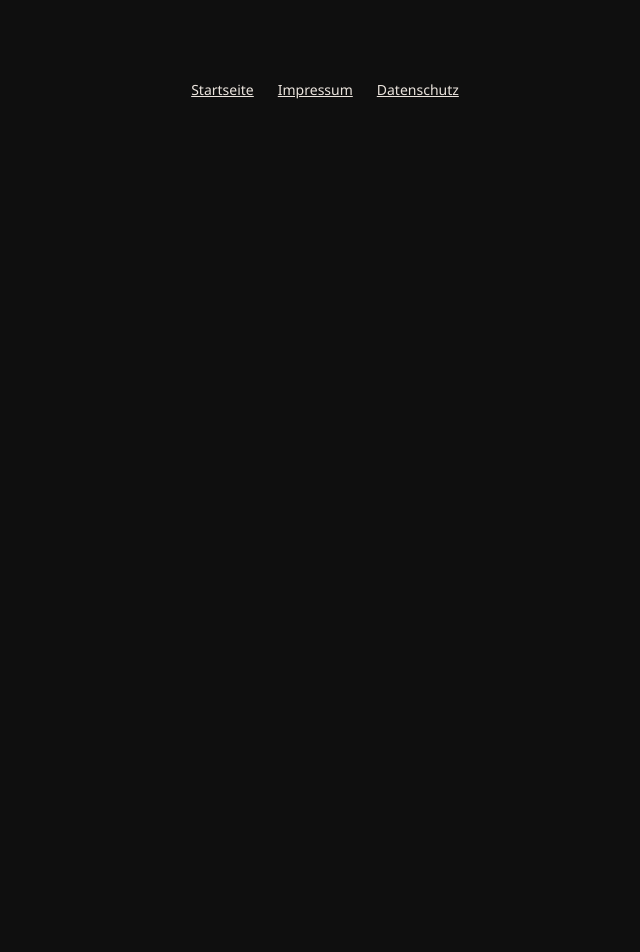
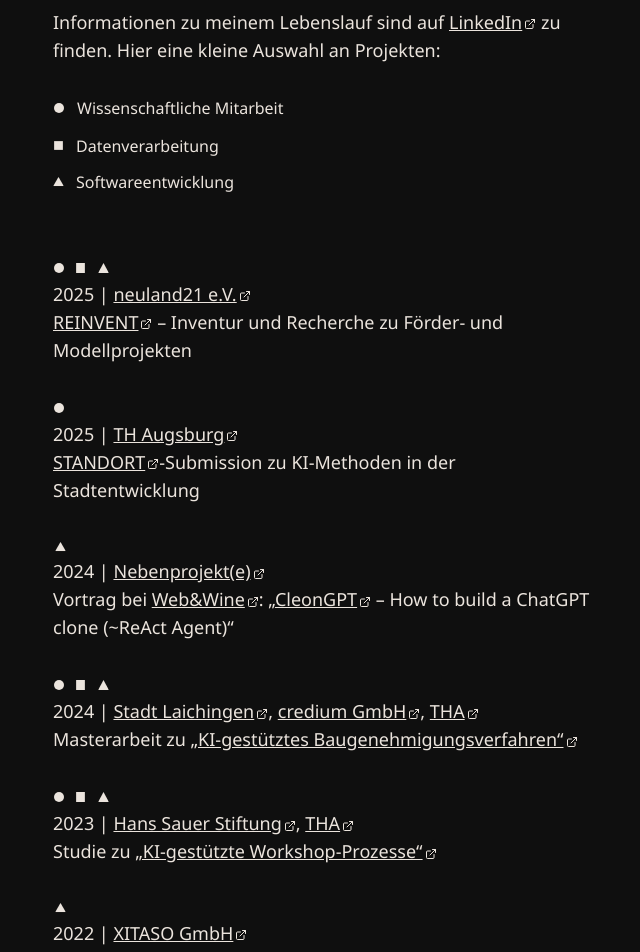
Before and after one commit to schwamic/digimunea, a Next.js app: page /references in a window 1280 px wide. Shown: the part 180-1132 px from the top of the page, without its empty margins (315-955 px from the left). Before the commit the page ends 800 px from the top, so only its background shows below. Built offline with nearby package versions, Linux system fonts and the light colour scheme; a web font is replaced by a local one.

Commit message:
feat: add references

```diff
--- a/src/app/_components/ServiceCard.tsx
+++ b/src/app/_components/ServiceCard.tsx
@@ -1,6 +1,6 @@
 import { useMemo } from 'react';
 import Card from '@/app/_components/Card';
-import List from '@/app/_components/List';
+import Text from '@/app/_components/Text';
 
 export default function ServiceCard({ title, description, symbol, style }: ServiceCardProps) {
     const isMono = useMemo(() => style === 'mono', [style]);
@@ -8,12 +8,8 @@
     return (
         <Card className={`box-border inline-block w-full ${isMono ? 'font-mono' : 'font-sans-monolike'}`}>
             <h3 className={`mb-4 ${isMono ? 'text-2xl' : 'text-2xl-monolike'}`}>{title}</h3>
-            {/* TODO use Text Component */}
-            {Array.isArray(description) ? (
-                <List items={description} className={`${isMono ? 'text-lg' : 'text-lg-monolike'}`} />
-            ) : (
-                <p className={isMono ? 'text-lg' : 'text-lg-monolike'}>{description}</p>
-            )}
+            {/* @ts-expect-error literal object types */}
+            <Text className={`${isMono ? 'text-lg' : 'text-lg-monolike'}`} content={description} />
             <div className={`float-right mt-1 -mb-2 ${symbol} scale-50`} />
         </Card>
     );
@@ -21,7 +17,13 @@
 
 type ServiceCardProps = Readonly<{
     title: string;
-    description: string | string[];
+    description: Array<{
+        list?: Array<string>;
+        text?: string;
+        link?: string;
+        route?: string;
+        styles?: string;
+    }>;
     symbol: 'circle' | 'square' | 'triangle';
     style: 'mono' | 'sans';
 }> &
--- a/src/app/page.tsx
+++ b/src/app/page.tsx
@@ -62,24 +62,34 @@
     services: [
         {
             title: 'Wissenschaftliche Mitarbeit',
-            description:
-                'Praktische Handreichungen, politische  Paper und Fachartikel zu aktuellen Themen wie Civic Tech, Smart Cities & Regions, künstliche Intelligenz und Open Source – qualitativ und nutzer:innenzentriert. ',
+            description: [
+                {
+                    text: 'Praktische Handreichungen, politische  Paper und Fachartikel zu aktuellen Themen wie Civic Tech, Smart Cities & Regions, künstliche Intelligenz und Open Source – qualitativ und nutzer:innenzentriert.',
+                },
+            ],
             style: 'sans' as const,
             symbol: 'circle' as const,
         },
         {
             title: 'Datenverarbeitung',
-            description:
-                'Zum Einsatz kommt alles was das Python Ökosystem zu bieten hat; z.B. für Web-Scraping, Data-Cleaning, Visualisierung, Analyse, Machine Learning, Regression und Klassifizierung. Python bietet zudem die Möglichkeit den Quellcode zu erweitern und modular einzubetten.',
+            description: [
+                {
+                    text: 'Zum Einsatz kommt alles was das Python Ökosystem zu bieten hat; z.B. für Web-Scraping, Data-Cleaning, Visualisierung, Analyse, Machine Learning, Regression und Klassifizierung. Python bietet zudem die Möglichkeit den Quellcode zu erweitern und modular einzubetten.',
+                },
+            ],
             style: 'mono' as const,
             symbol: 'square' as const,
         },
         {
             title: 'Softwareentwicklung',
             description: [
-                'Von Beratung und Workshops bis Prototyping und Mitarbeit',
-                'TypeScript und Python zur Fullstack-/Cross-Plattform-Entwicklung und (Teil-) Automatisierung',
-                'Containerbasiertes Hosting für kleine bis mittlere Projekte (z.B. Hetzner VPS)',
+                {
+                    list: [
+                        'Von Beratung und Workshops bis Prototyping und Mitarbeit',
+                        'TypeScript und Python zur Fullstack-/Cross-Plattform-Entwicklung und (Teil-) Automatisierung',
+                        'Containerbasiertes Hosting für kleine bis mittlere Projekte (z.B. Hetzner VPS)',
+                    ],
+                },
             ],
             style: 'mono' as const,
             symbol: 'triangle' as const,
--- a/src/app/privacy-policy/page.tsx
+++ b/src/app/privacy-policy/page.tsx
@@ -22,7 +22,7 @@
 }
 
 const content = {
-    title: 'datenschutzerklärung',
+    title: 'datenschutz',
     items: [
         {
             title: 'Benennung der verantwortlichen Stelle',
--- a/src/app/references/page.tsx
+++ b/src/app/references/page.tsx
@@ -2,20 +2,53 @@
 
 import { useTextAnimation } from '@/app/_hooks/useTextAnimation';
 import Header from '@/app/_components/Header';
+import Text from '@/app/_components/Text';
 
 export default function References() {
-    const title = useTextAnimation(content.title);
+    const title = useTextAnimation(content.header.frames);
 
     return (
         <>
             <Header title={title} />
-            <main>Referenzen works!</main>
+            <main>
+                <section className="mt-16">
+                    {/* @ts-expect-error literal object types */}
+                    <Text className="mb-6 text-lg" content={content.intro} />
+                    <ul className="list-none -ml-3">
+                        {content.caption.map((item, idx) => (
+                            <li key={idx} className="flex items-center">
+                                <div className={`scale-25 ${item.symbol} ${item.style}`} />
+                                <p className="font-sans text-md">{item.description}</p>
+                            </li>
+                        ))}
+                    </ul>
+                </section>
+                <section className="mt-12">
+                    <ul className="list-none">
+                        {content.projects.map((project, idx) => (
+                            <li key={idx} className="text-lg mb-6">
+                                <div className="flex -ml-1.5 -mb-2">
+                                    {project.symbols.map((symbol, sidx) => (
+                                        <div key={sidx} className={`scale-25 -mx-2 ${symbol}`} />
+                                    ))}
+                                </div>
+                                {/* @ts-expect-error literal object types */}
+                                <Text content={project.company} />
+                                {/* @ts-expect-error literal object types */}
+                                <Text content={project.description} />
+                            </li>
+                        ))}
+                        <li>[...]</li>
+                    </ul>
+                </section>
+            </main>
         </>
     );
 }
 
 const content = {
-    title: [
+    header: {
+        frames: [
             'referenzen',
             'r3ferenzen',
             'ref3renzen',
@@ -25,4 +58,116 @@
             'refer3nz3n',
             'referen7en',
         ],
+    },
+    intro: [
+        {
+            text: 'Informationen zu meinem Lebenslauf sind auf ',
+        },
+        {
+            text: 'LinkedIn',
+            link: 'https://www.linkedin.com/in/schwamic',
+        },
+        {
+            text: ' zu finden. Hier eine kleine Auswahl an Projekten:',
+        },
+    ],
+    caption: [
+        { symbol: 'circle', description: 'Wissenschaftliche Mitarbeit', style: '-ml-0.5 -mr-0.5' },
+        { symbol: 'square', description: 'Datenverarbeitung', style: '' },
+        { symbol: 'triangle', description: 'Softwareentwicklung', style: '-ml-1 -mr-1' },
+    ],
+    projects: [
+        {
+            symbols: ['circle', 'square', 'triangle'],
+            company: [{ text: '2025 | ' }, { text: 'neuland21 e.V.', link: 'https://neuland21.de' }],
+            description: [
+                { text: 'REINVENT', link: 'https://neuland21.de/projekte/reinvent' },
+                { text: ' – Inventur und Recherche zu Förder- und Modellprojekten' },
+            ],
+        },
+        {
+            symbols: ['circle'],
+            company: [{ text: '2025 | ' }, { text: 'TH Augsburg', link: 'https://tha.de' }],
+            description: [
+                { text: 'STANDORT', link: 'https://www.springerprofessional.de/standort/5054282' },
+                { text: '-Submission zu KI-Methoden in der Stadtentwicklung' },
+            ],
+        },
+        {
+            symbols: ['triangle'],
+            company: [{ text: '2024 | ' }, { text: 'Nebenprojekt(e)', link: 'https://github.com/schwamic' }],
+            description: [
+                { text: 'Vortrag bei ' },
+                { text: 'Web&Wine', link: 'https://webandwine.org' },
+                { text: ': „' },
+                { text: 'CleonGPT', link: 'https://github.com/schwamic/cleon-gpt' },
+                { text: ' – How to build a ChatGPT clone (~ReAct Agent)“' },
+            ],
+        },
+        {
+            symbols: ['circle', 'square', 'triangle'],
+            company: [
+                { text: '2024 | ' },
+                { text: 'Stadt Laichingen', link: 'https://www.laichingen.de' },
+                { text: ', ' },
+                { text: 'credium GmbH', link: 'https://credium.de' },
+                { text: ', ' },
+                { text: 'THA', link: 'https://tha.de' },
+            ],
+            description: [
+                { text: 'Masterarbeit zu ' },
+                {
+                    text: '„KI-gestütztes Baugenehmigungsverfahren“',
+                    link: 'https://github.com/schwamic/master-thesis-documents',
+                },
+            ],
+        },
+        {
+            symbols: ['circle', 'square', 'triangle'],
+            company: [
+                { text: '2023 | ' },
+                { text: 'Hans Sauer Stiftung', link: 'https://www.hanssauerstiftung.de' },
+                { text: ', ' },
+                { text: 'THA', link: 'https://tha.de' },
+            ],
+            description: [
+                { text: 'Studie zu ' },
+                {
+                    text: '„KI-gestützte Workshop-Prozesse“',
+                    link: 'https://github.com/schwamic/hss-prompt-engineering',
+                },
+            ],
+        },
+        {
+            symbols: ['triangle'],
+            company: [{ text: '2022 | ' }, { text: 'XITASO GmbH', link: 'https://xitaso.com' }],
+            description: [
+                { text: 'Technische Mitarbeit an der ' },
+                {
+                    text: 'Asset Performance Management (APM)',
+                    link: 'https://www.reinhausen.com/fileadmin/downloadcenter/products/asset_management/tessa_r_apm/flyer/tessa_apm_en.pdf',
+                },
+                { text: ' Software' },
+            ],
+        },
+        {
+            symbols: ['square', 'triangle'],
+            company: [
+                { text: '2020-2021 | ' },
+                { text: 'tresmo GmbH', link: 'https://www.linkedin.com/company/tresmonauten' },
+            ],
+            description: [
+                { text: 'Konzeption und technische Umsetzung der IoT-Projekte ' },
+                {
+                    text: 'Witty-Analytic Connect',
+                    link: 'https://www.witty.eu/gesamtloesungen/schwimmbad/technische-anlagen-wasseraufbereitung/witty-analytic-connect',
+                },
+                { text: ' und ' },
+                {
+                    text: 'HSW Connect App',
+                    link: 'https://www.henkesasswolf.de/veterinaerprodukte/produkte/mobile-app/hsw-connect-app',
+                },
+            ],
+        },
+    ],
 };
```
Lines whose indentation alone changed are shown as unchanged.
